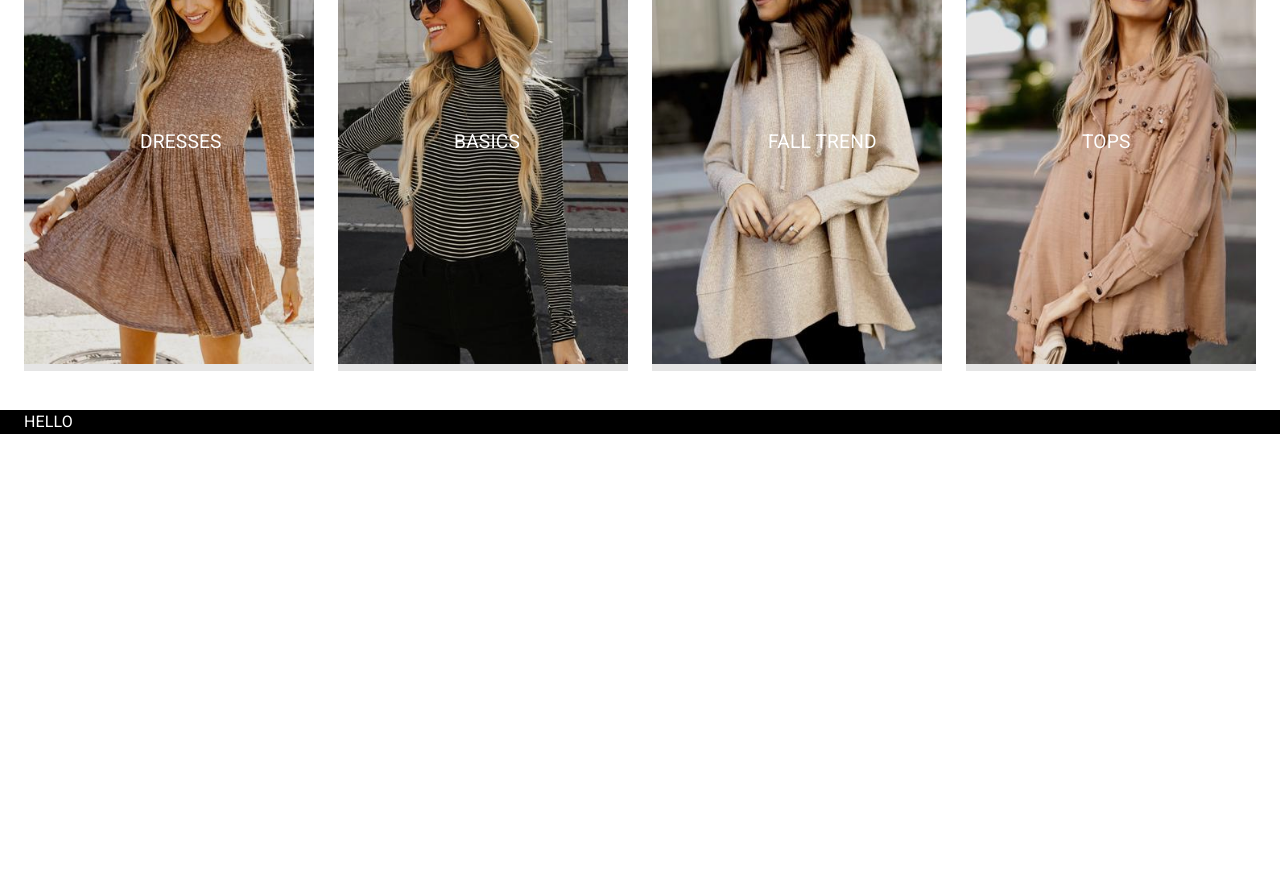
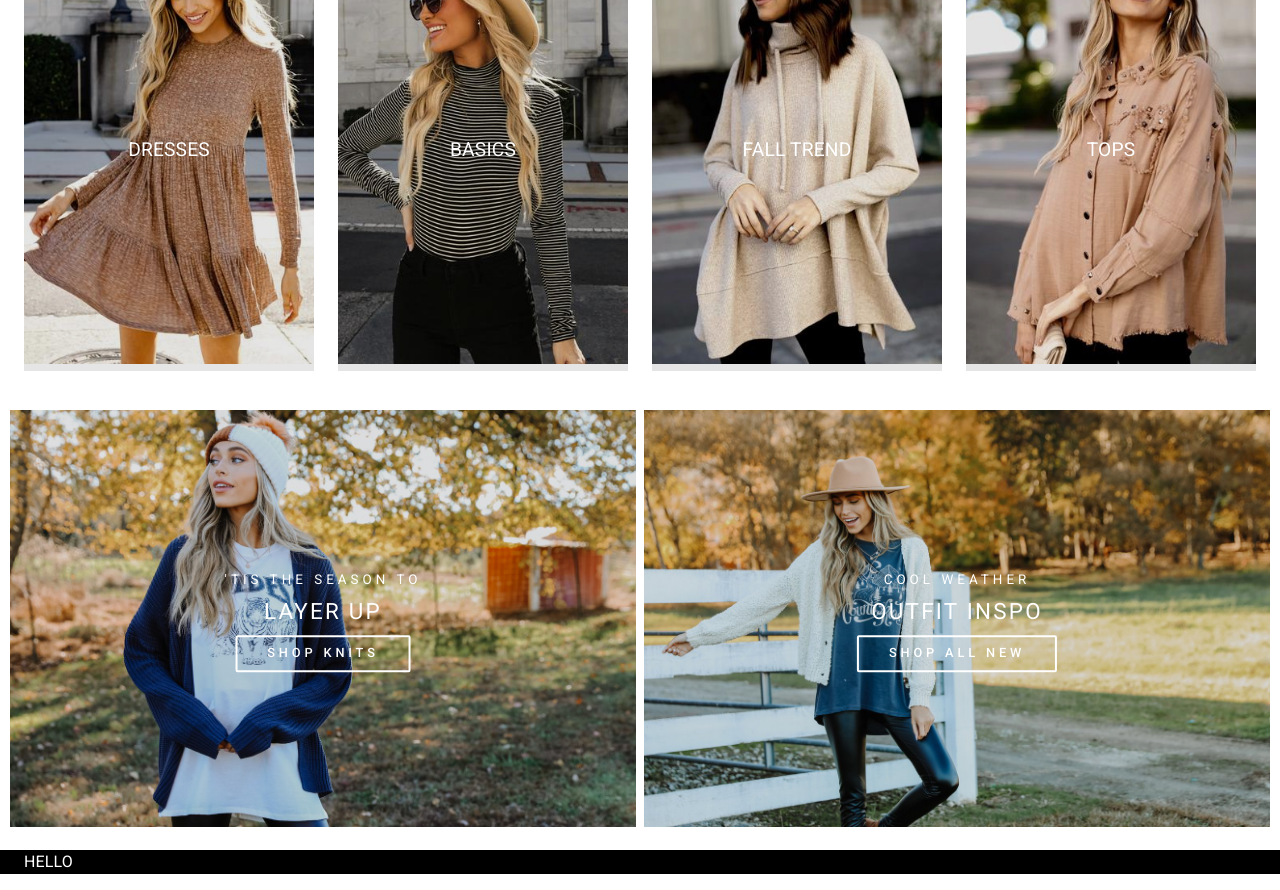
Before and after one commit to trieuminh98/dress-up-shop, a React (Create React App) app in the folder client/: page / in a window 1280 px wide. Shown: the part 980-1870 px from the top of the page. Before the commit the page ends 1430 px from the top, so only its background shows below. Built offline with nearby package versions, Linux system fonts and the light colour scheme.

Commit message:
Update promote items section

```diff
--- a/client/src/common/json/collectionItem.tsx
+++ b/client/src/common/json/collectionItem.tsx
@@ -2,28 +2,48 @@ import collectionItemDress from 'assets/images/collection-item-dresses.jpg';
 import collectionItemBasics from 'assets/images/collection-item-basics.jpg';
 import collectionItemFallTrend from 'assets/images/collection-item-fall-trend.jpg';
 import collectionItemTops from 'assets/images/collection-item-tops.jpg';
+import promoteItemOutfitInspo from 'assets/images/promote-item-outfit-inspo.jpg';
+import promoteItemLayerUp from 'assets/images/promote-item-layer-up.jpg';
 
-const collectionItem = [
+const displayItems = {
+  collectionItems: [
     {
-    id: 1,
+      id: 'CI1',
       label: 'Dresses',
       src: collectionItemDress,
     },
     {
-    id: 2,
+      id: 'CI2',
       label: 'Basics',
       src: collectionItemBasics,
     },
     {
-    id: 3,
+      id: 'CI3',
       label: 'Fall Trend',
       src: collectionItemFallTrend,
     },
     {
-    id: 3,
+      id: 'CI4',
       label: 'Tops',
       src: collectionItemTops,
     },
-];
+  ],
+  promoteItems: [
+    {
+      id: 'PI1',
+      label: 'Layer Up',
+      subLabel: "'Tis the season to",
+      buttonLabel: 'Shop Knits',
+      src: promoteItemLayerUp,
+    },
+    {
+      id: 'PT2',
+      label: 'Outfit inspo',
+      subLabel: 'Cool weather',
+      buttonLabel: 'Shop all new',
+      src: promoteItemOutfitInspo,
+    },
+  ],
+};
 
-export default collectionItem;
+export default displayItems;
--- a/client/src/pages/RegisterPage/index.tsx
+++ b/client/src/pages/RegisterPage/index.tsx
@@ -1,7 +1,7 @@
 import { Container } from '@mui/material';
 import authApi from 'api/authApi';
 import CustomizedBreadcrumbs from 'providers/breadscrum';
-import React, { useEffect, useState } from 'react';
+import React, { useState } from 'react';
 import RegisterForm from './RegisterForm';
 
 function RegisterPage() {
--- a/client/src/pages/SignInPage/index.tsx
+++ b/client/src/pages/SignInPage/index.tsx
@@ -1,6 +1,5 @@
 import { Container } from '@mui/material';
 import { unwrapResult } from '@reduxjs/toolkit';
-import authApi from 'api/authApi';
 import { AppDispatch } from 'app/store';
 import CustomizedBreadcrumbs from 'providers/breadscrum';
 import React, { useState } from 'react';
--- a/client/src/pages/commonPage/header/index.tsx
+++ b/client/src/pages/commonPage/header/index.tsx
@@ -2,13 +2,12 @@ import { faCartPlus, faChevronDown, faGift, faSearch, faSignInAlt } from '@forta
 import { FontAwesomeIcon } from '@fortawesome/react-fontawesome';
 import { Container, Grid, Typography } from '@mui/material';
 import { Box } from '@mui/system';
-import { LOGO_URL } from 'common/constants/constants';
+import logo from 'assets/images/logo.png';
 import navMenus from 'common/json/navMenus';
 import React, { useEffect, useState } from 'react';
 import { Link } from 'react-router-dom';
 import NavigationBox from '../navigationBox';
 import styles from './styles';
-import logo from 'assets/images/logo.png';
 
 function Header() {
   const { navUserActStyle, navUserActRegister, navUserActCart, navMenu } = styles;
--- a/client/src/pages/homePage/collectionItemTaskCard/index.tsx
+++ b/client/src/pages/homePage/collectionItemTaskCard/index.tsx
@@ -1,58 +1,18 @@
+import Box from '@mui/material/Box';
+import Typography from '@mui/material/Typography';
 import * as React from 'react';
-import Box from '@mui/material/Box';
-import Card from '@mui/material/Card';
-import CardActions from '@mui/material/CardActions';
-import Typography from '@mui/material/Typography';
-import { CardContent } from '@mui/material';
 import { Link } from 'react-router-dom';
-
-const styles = {
-  label: {
-    textTransform: 'uppercase',
-    fontSize: '1.2rem',
-    color: '#fff',
-    fontWeight: '400',
-  },
-  mainGroupImage: {
-    maxWidth: '100%',
-    '-webkit-transition': 'all 1s ease' /* Safari and Chrome */,
-    '-moz-transition': 'all 1s ease' /* Firefox */,
-    '-ms-transition': 'all 1s ease' /* IE 9 */,
-    '-o-transition': 'all 1s ease' /* Opera */,
-    transition: 'all 1s ease',
-    '&:hover': {
-      '-webkit-transform': 'scale(1.05)' /* Safari and Chrome */,
-      '-moz-transform': 'scale(1.05)' /* Firefox */,
-      '-ms-transform': 'scale(1.05)' /* IE 9 */,
-      '-o-transform': 'scale(1.05)' /* Opera */,
-      transform: 'scale(1.05)',
-      '&::after': {
-        opacity: 0.3,
-      },
-    },
-    '&::after': {
-      content: '""',
-      position: 'absolute',
-      top: 0,
-      right: 0,
-      bottom: 0,
-      left: 0,
-      zIndex: 'auto',
-      backgroundColor: '#000',
-      opacity: 0.1,
-      transition: 'opacity .8s ease',
-    },
-  },
-} as const;
+import styles from './styles';
 
 function CollectionItemTaskCard(props: any) {
   const { label, src } = props;
+  const { mainGroupImage, labelStyles, img, taskCard } = styles;
   return (
     <Link to='/login'>
-      <Box component='div' display='inline-block' position='relative' overflow='hidden'>
-        <Box sx={styles.mainGroupImage} zIndex='999'>
-          <Box component='img' src={src} maxWidth='100%' maxHeight='100%' width='auto' height='auto' />
-          <Typography component='span' sx={styles.label} position='absolute' right={0} left='40%' top='45%' zIndex='998'>
+      <Box component='div' sx={taskCard}>
+        <Box sx={mainGroupImage} zIndex='999'>
+          <Box component='img' src={src} sx={img} />
+          <Typography component='span' sx={labelStyles}>
             {label}
           </Typography>
         </Box>
--- /dev/null
+++ b/client/src/pages/homePage/collectionItemTaskCard/styles.tsx
@@ -0,0 +1,57 @@
+const styles = {
+  labelStyles: {
+    textTransform: 'uppercase',
+    fontSize: '1.2rem',
+    color: '#fff',
+    fontWeight: '400',
+    transform: 'translate(-50%, -50%)',
+    position: 'absolute',
+    top: '50%',
+    left: '50%',
+    zIndex: '998',
+    textAlign: 'center',
+  },
+  mainGroupImage: {
+    maxWidth: '100%',
+    WebkitTransition: 'all 1s ease' /* Safari and Chrome */,
+    MozTransition: 'all 1s ease' /* Firefox */,
+    msTransition: 'all 1s ease' /* IE 9 */,
+    OTransition: 'all 1s ease' /* Opera */,
+    transition: 'all 1s ease',
+    '&:hover': {
+      WebkitTransform: 'scale(1.05)' /* Safari and Chrome */,
+      MozTransform: 'scale(1.05)' /* Firefox */,
+      msTransform: 'scale(1.05)' /* IE 9 */,
+      OTransform: 'scale(1.05)' /* Opera */,
+      transform: 'scale(1.05)',
+      '&::after': {
+        opacity: 0.3,
+      },
+    },
+    '&::after': {
+      content: '""',
+      position: 'absolute',
+      top: 0,
+      right: 0,
+      bottom: 0,
+      left: 0,
+      zIndex: 'auto',
+      backgroundColor: '#000',
+      opacity: 0.1,
+      transition: 'opacity .8s ease',
+    },
+  },
+  img: {
+    maxWidth: '100%',
+    maxHeight: '100%',
+    width: 'auto',
+    height: 'auto',
+  },
+  taskCard: {
+    display: 'inline-block',
+    position: 'relative',
+    overflow: 'hidden',
+  },
+} as const;
+
+export default styles;
--- a/client/src/pages/homePage/index.tsx
+++ b/client/src/pages/homePage/index.tsx
@@ -2,21 +2,44 @@ import React from 'react';
 import heroCarausel from 'assets/images/hero-carousel.jpg';
 import { Box, Container, Grid } from '@mui/material';
 import CollectionItemTaskCard from './collectionItemTaskCard';
-import collectionItem from 'common/json/collectionItem';
+import displayItems from 'common/json/collectionItem';
+import PromoteItemTaskCard from './promoteItemTaskCard';
+import { useHistory } from 'react-router';
 
 function HomePage() {
+  const { collectionItems, promoteItems } = displayItems;
+  const history = useHistory();
+
+  const redirectUrl = {
+    PI1: '/PI1',
+    PI2: '/PI2',
+  } as any;
+
+  const promoteItemOnClick = (itemId: string) => {
+    const url = redirectUrl[itemId];
+    console.log('redirect to:', url);
+    history.push(url);
+  };
+
   return (
     <Box>
       <Box component='img' sx={{ width: '100%' }} src={heroCarausel} alt='hero carausel' />
       <Container maxWidth='xl' sx={{ mt: 6, mb: 4 }}>
         <Grid container spacing={{ xs: 2, md: 3 }}>
-          {collectionItem.map(({ id, label, src }) => (
+          {collectionItems.map(({ id, label, src }) => (
             <Grid item xs={12} sm={6} md={3} lg={3} xl={3} key={id}>
               <CollectionItemTaskCard {...{ label, src }} />
             </Grid>
           ))}
         </Grid>
       </Container>
+      <Grid p='0 10px' container spacing={1}>
+        {promoteItems.map((item) => (
+          <Grid item xs={12} sm={12} md={6} lg={6} xl={6} key={item.id}>
+            <PromoteItemTaskCard {...{ item, promoteItemOnClick }} />
+          </Grid>
+        ))}
+      </Grid>
     </Box>
   );
 }
--- /dev/null
+++ b/client/src/pages/homePage/promoteItemTaskCard/index.tsx
@@ -0,0 +1,28 @@
+import { Box, Typography } from '@mui/material';
+import CustomizedButtons from 'providers/Button';
+import React from 'react';
+import styles from './styles';
+
+function PromoteItemTaskCard(props: any) {
+  const { src, label, subLabel, buttonLabel, id } = props.item;
+  const { promoteItemOnClick } = props;
+  const { button, labelStyles, img, subLabelStyles, taskCardContent } = styles;
+  return (
+    <Box component='div' display='inline-block' position='relative'>
+      <Box component='img' src={src} sx={img} />
+      <Box component='div' sx={taskCardContent}>
+        <Typography sx={subLabelStyles}>{subLabel}</Typography>
+        <Typography sx={labelStyles}>{label}</Typography>
+        <CustomizedButtons
+          content={buttonLabel}
+          sx={button}
+          onClick={() => {
+            promoteItemOnClick(id);
+          }}
+        />
+      </Box>
+    </Box>
+  );
+}
+
+export default PromoteItemTaskCard;
--- /dev/null
+++ b/client/src/pages/homePage/promoteItemTaskCard/styles.tsx
@@ -0,0 +1,44 @@
+const styles = {
+  taskCardContent: {
+    textTransform: 'uppercase',
+    color: '#fff',
+    transform: 'translate(-50%, -50%)',
+    position: 'absolute',
+    top: '50%',
+    left: '50%',
+    zIndex: '998',
+    textAlign: 'center',
+  },
+  img: {
+    maxWidth: '100%',
+    maxHeight: '100%',
+    width: 'auto',
+    height: 'auto',
+  },
+  subLabelStyles: {
+    fontWeight: '400',
+    letterSpacing: '.3em',
+    fontSize: '.8375em',
+    lineHeight: '1.2',
+  },
+  labelStyles: {
+    m: '10px 0',
+    fontWeight: '400',
+    letterSpacing: '.1em',
+    fontSize: '1.4em',
+    lineHeight: '1.2',
+  },
+  button: {
+    border: '2px solid #fff',
+    borderRadius: 0.5,
+    background: 'transparent',
+    fontSize: '0.8em',
+    fontWeight: '500',
+    letterSpacing: '.3em',
+    '&.MuiButtonBase-root:hover': {
+      bgcolor: 'transparent',
+    },
+  },
+} as const;
+
+export default styles;
```
Also changed, not shown: client/src/assets/images/promote-item-layer-up.jpg (added), client/src/assets/images/promote-item-outfit-inspo.jpg (added). Lines whose indentation alone changed are shown as unchanged.
